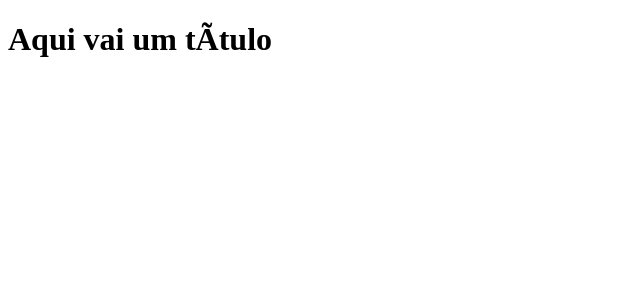
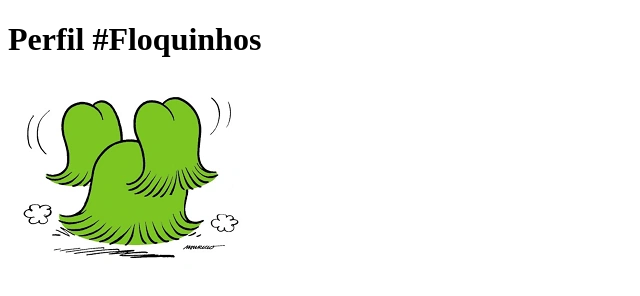
Before and after one commit to victorhugoturnes/Descomplica_Git, a plain HTML site: page index.html in a window 1280 px wide. Shown: the whole page, without its empty margins (0-640 px from the left). Drawn offline with Linux system fonts and the light colour scheme.

Commit message:
Todos amam o floquinhos

```diff
--- a/index.html
+++ b/index.html
@@ -4,7 +4,7 @@
 
 <head>
 
-<title>Título da página</title>
+<title>Fanpage do Floquinhos</title>
 
 <meta charset=“utf-8”>
 
@@ -12,7 +12,9 @@
 
 <body>
 
-<h1>Aqui vai um título</h1>
+<h1>Perfil #Floquinhos</h1>
+
+<img src="imagens/Floquinho.webp" />
 
 </body>
 
```
Also changed, not shown: imagens/Floquinho.webp (added).
